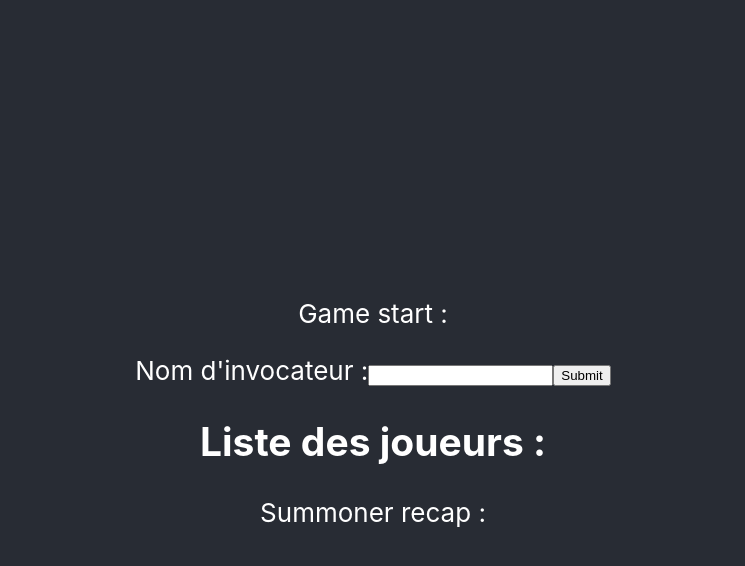
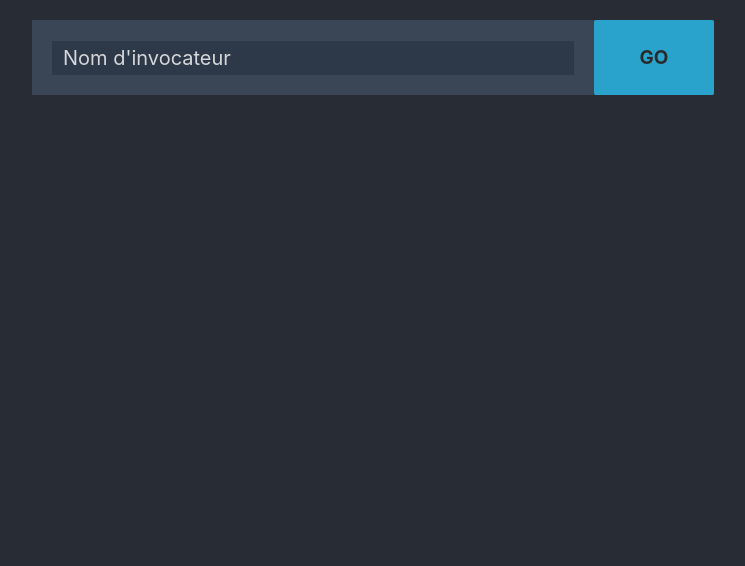
Before and after one commit to AntoineSinety/SumTrackLoL, a React (Create React App) app: page / in a window 1280 px wide. Shown: the top 566 px of the page, without its empty margins (267-1012 px from the left). Built offline with nearby package versions, Linux system fonts and the light colour scheme.

Commit message:
Redux timegame, redux recap spell

```diff
--- a/package.json
+++ b/package.json
@@ -3,14 +3,20 @@
   "version": "0.1.0",
   "private": true,
   "dependencies": {
+    "@emotion/react": "^11.8.2",
+    "@emotion/styled": "^11.8.1",
+    "@mui/material": "^5.5.2",
+    "@reduxjs/toolkit": "^1.8.0",
     "@testing-library/jest-dom": "^5.16.2",
     "@testing-library/react": "^12.1.4",
     "@testing-library/user-event": "^13.5.0",
     "react": "^17.0.2",
     "react-dom": "^17.0.2",
     "react-drag-reorder": "^1.2.0",
+    "react-redux": "^7.2.6",
     "react-scripts": "5.0.0",
     "react-switch": "^6.0.0",
+    "react-time-picker": "^4.5.0",
     "web-vitals": "^2.1.4"
   },
   "scripts": {
--- a/src/App.js
+++ b/src/App.js
@@ -1,19 +1,19 @@
-import logo from './logo.svg';
-import './App.css';
-import './assets/css/style.css'
-
+import logo from "./logo.svg";
+import "./App.css";
+import "./assets/css/style.css";
 
 import { Draggable } from "react-drag-reorder";
 
+import React, { useEffect, useState } from "react";
+import { getInfoSummoner, getCurrentGame } from "./api/riot";
 
+import Player from "./components/Player";
+import TimerGame from "./components/TimerGame";
 
-import React, { useEffect, useState } from "react";
-import { getInfoSummoner, getCurrentGame } from './api/riot';
-
-import Player from './components/Player';
+import { useSelector, useDispatch } from 'react-redux'
 
 function App() {
-
+    const recapSpell = useSelector((state) => state.recapSpell)
     const [name, setName] = useState("");
 
     const [game, setGame] = useState(null);
@@ -21,78 +21,99 @@ function App() {
 
     const [bottes, setBottes] = useState();
 
-  const [timerGame , setTimerGame] = useState(null);
+    const [timerGame, setTimerGame] = useState(null);
 
-  useEffect( () =>{
-
-    if (game){
-      setInterval(() => {
-        calcTimeGame()
-      }, 1000);
-    }
+    useEffect(() => {
+        // if (game){
+        //   setInterval(() => {
+        //     calcTimeGame()
+        //   }, 1000);
+        // }
 
     }, [game]);
 
     const handleSubmit = async (evt) => {
         evt.preventDefault();
 
-      const infoSumm = await getInfoSummoner(name)
+        const infoSumm = await getInfoSummoner(name);
 
-      console.log('inf', infoSumm);
-      const currentGame = await getCurrentGame(infoSumm.id)
+        console.log("inf", infoSumm);
+        const currentGame = await getCurrentGame(infoSumm.id);
 
-      console.log('current game', currentGame)
+        console.log("current game", currentGame);
 
-      const CurrentPlayer = currentGame.participants.find( (e) => e.summonerName === name)
-      const saveArrayPlayers =  currentGame.participants.filter(player => player.teamId === 200)
+        const CurrentPlayer = currentGame.participants.find(
+            (e) => e.summonerName === name
+        );
+        const saveArrayPlayers = currentGame.participants.filter(
+            (player) => player.teamId === 200
+        );
 
         setParticipants(saveArrayPlayers);
-      setGame(currentGame)
-  }
+        setGame(currentGame);
+    };
 
-  const calcTimeGame = () =>{
-      const timerStartGame = game.gameStartTime;
+    // const calcTimeGame = () =>{
+    //     const timerStartGame = game.gameStartTime;
 
-      let now = new Date().getTime();
-      let distance =  now -timerStartGame;
+    //     let now = new Date().getTime();
+    //     let distance =  now -timerStartGame;
 
-      // Time calculations for days, hours, minutes and seconds
-      let minutes = Math.floor((distance % (1000 * 60 * 60)) / (1000 * 60));
-      let seconds = Math.floor((distance % (1000 * 60)) / 1000);
-      minutes = minutes < 10 ? "0"+ minutes : minutes;
-      seconds = seconds < 10 ? "0"+ seconds : seconds;
-      setTimerGame(minutes + ":" + seconds);
-  }
+    //     // Time calculations for days, hours, minutes and seconds
+    //     let minutes = Math.floor((distance % (1000 * 60 * 60)) / (1000 * 60));
+    //     let seconds = Math.floor((distance % (1000 * 60)) / 1000);
+    //     minutes = minutes < 10 ? "0"+ minutes : minutes;
+    //     seconds = seconds < 10 ? "0"+ seconds : seconds;
+    //     setTimerGame(minutes + ":" + seconds);
+    // }
 
-  const activeBotte = (bottes) =>{
-    setBottes(bottes)
-  }
+    const activeBotte = (bottes) => {
+        setBottes(bottes);
+    };
 
+    const handler = value => console.log('val', value);
     return (
         <div className="App">
             <header className="App-header">
-        <p>Game start : { timerGame} </p>
-        <form onSubmit={handleSubmit}>
-          <label>
-            Nom d'invocateur :
-            <input type="text" name="name"  value={name} onChange={e => setName(e.target.value)}/>
+                {/* <p>Game start : { timerGame} </p> */}
+                <form onSubmit={handleSubmit} className="type-summoner">
+                    <label className="field-summoner-name">
+                        <input
+                            type="text"
+                            name="name"
+                            value={name}
+                            onChange={(e) => setName(e.target.value)}
+                            placeholder="Nom d'invocateur"
+                        />
                     </label>
-          <input type="submit" value="Submit" />
+                    <input type="submit" value="GO" />
                 </form>
+                {participants && (
                     <div>
-          <h2>Liste des joueurs :</h2>
+                        <h2 className="list-n-time">Liste des joueurs : <TimerGame onChange={handler} /></h2>
                         <div className="container-summoner">
-            { participants &&
-                participants.map((player, index) =>
-                  <Player player={player} key={index} timerGame={timerGame} />
-                )
-            }
+                            {participants.map((player, index) => (
+                                <Player
+                                    player={player}
+                                    key={index}
+                                    timerGame={timerGame}
+                                />
+                            ))}
                         </div>
 
-          <div>
-            Summoner recap :
+
+                        <div onClick={() =>{console.log('recccccccccccccc', Object.keys(recapSpell).length === 0 ? "oui" : "non"); }}>Summoner recap :
+                            <p style={{maxWidth: '800px'}}>{ Object.getOwnPropertyNames(recapSpell).length === 0 &&
+                                    recapSpell.map((recap, index)=>{
+                                        console.log('reeeeqqqqqqqq', recap);
+                                        return  + recap.spell + ' ' + recap.cd +' '
+                                    })
+
+                                 }
+                             </p>
                         </div>
                     </div>
+                )}
             </header>
         </div>
     );
--- a/src/assets/css/style.less
+++ b/src/assets/css/style.less
@@ -6,15 +6,19 @@
     flex-wrap: wrap;
     // width: 90%;
     margin: auto;
-    gap: 30px;
+    gap: 50px;
     .grabbable{
         border: 2px solid #2e76b3;
         box-shadow: 0 0 3px 1px #2e76b3;
     }
     .wrapper-summoner{
-        margin: 20px;
+        // margin: 20px;
         font-size: 18px;
 
+        // width: calc(100% / 5 - 60px);
+        img{
+            max-width: 100%;
+        }
         &.red{
             color: #ff4040;
         }
@@ -73,3 +77,54 @@
         }
     }
 }
+
+.App-header{
+    justify-content: flex-start;
+}
+.list-n-time{
+
+    .timer-game{
+        .time{
+            margin: 0;
+        }
+    }
+}
+
+.type-summoner{
+    display: flex;
+    margin-top: 20px;
+    background-color: #3A4556;
+    .field-summoner-name{
+        padding: 20px;
+        input{
+            background-color: #2d3848;
+            border: 1px solid #2d3848;
+            color: rgba(255, 255, 255, 0.8);
+            width: 500px;
+            padding: 4px 10px;
+            font-size: 20px;
+            font-family: inherit;
+            &::placeholder{
+                color: rgba(255, 255, 255, 0.8);
+            }
+        }
+    }
+    input[type="submit"]{
+        background-color: #2aa3cc;
+        appearance: none;
+        width: 120px;
+        font-size: 19px;
+        color: #2A2A2A;
+        cursor: pointer;
+        padding: 6px;
+        margin-top: 2px;
+        margin-bottom: 2px;
+        border: none;
+        border-radius: 2px;
+        margin: 0;
+        padding: 5px;
+        font-family: inherit;
+        text-transform: uppercase;
+        font-weight: bold;
+    }
+}
--- /dev/null
+++ b/src/components/TimerGame.js
@@ -0,0 +1,43 @@
+import "../assets/css/style.css";
+
+import React, { useCallback, useState, useEffect } from "react";
+
+import Button from '@mui/material/Button';
+
+import { useSelector, useDispatch } from 'react-redux'
+import { incrementSeconds, incrementMinutes, resetSeconds } from '../redux/R-timeGame'
+
+function TimerGame(props) {
+    const time = useSelector((state) => state.timeGame.value)
+    const dispatch = useDispatch()
+
+
+    useEffect(()=>{
+    let myInterval = setInterval(() => {
+        if (time.seconds >= 0) {
+            // setSeconds(seconds + 1);
+            dispatch(incrementSeconds())
+        }
+        if (time.seconds >= 59) {
+            // setMinutes(minutes + 1);
+            // setSeconds(0);
+            dispatch(incrementMinutes())
+            dispatch(resetSeconds())
+        }
+    }, 1000)
+        return ()=> {
+            clearInterval(myInterval);
+          };
+    });
+
+    return (
+        <div className="timer-game">
+        { time.minutes === 0 && time.seconds === -1
+            ? <Button variant="contained" className="start-button" onClick={() => dispatch(resetSeconds())}>Start</Button>
+            : <h3 className="time">{time.minutes < 10 ?  `0${time.minutes}` : time.minutes}:{time.seconds < 10 ?  `0${time.seconds}` : time.seconds}</h3>
+        }
+        </div>
+    )
+}
+
+export default TimerGame;
--- a/src/index.js
+++ b/src/index.js
@@ -4,10 +4,15 @@ import './index.css';
 import App from './App';
 import reportWebVitals from './reportWebVitals';
 
+import { Provider } from 'react-redux'
+import store from './redux/store'
+
 ReactDOM.render(
-  <React.StrictMode>
-    <App />
-  </React.StrictMode>,
+  <Provider store={store}>
+    <React.StrictMode>
+      <App />
+    </React.StrictMode>
+  </Provider>,
   document.getElementById('root')
 );
 
--- /dev/null
+++ b/src/redux/R-recapSpell.js
@@ -0,0 +1,21 @@
+import { createSlice } from '@reduxjs/toolkit'
+
+export const recapSpell = createSlice({
+  name: 'recapSpell',
+  initialState: {
+  },
+  reducers: {
+    changeRecap: (state, actions) =>{
+        if (state[actions.payload.name]){
+            state[actions.payload.name][actions.payload.spell]= actions.payload.cd
+        }else{
+            state[actions.payload.name] = {[actions.payload.spell]: actions.payload.cd}
+        }
+    }
+  },
+})
+
+// Action creators are generated for each case reducer function
+export const { changeRecap } = recapSpell.actions
+
+export default recapSpell.reducer
--- /dev/null
+++ b/src/redux/R-timeGame.js
@@ -0,0 +1,30 @@
+import { createSlice } from '@reduxjs/toolkit'
+
+export const counterSlice = createSlice({
+  name: 'counter',
+  initialState: {
+    value: {
+        minutes: 0,
+        seconds: -1
+    },
+  },
+  reducers: {
+    // incrementByAmount: (state, action) => {
+    //   state.value += action.payload
+    // },
+    incrementMinutes: (state) =>{
+        state.value.minutes +=1
+    },
+    incrementSeconds: (state) =>{
+        state.value.seconds +=1
+    },
+    resetSeconds: (state) =>{
+        state.value.seconds =0
+    }
+  },
+})
+
+// Action creators are generated for each case reducer function
+export const { incrementSeconds, incrementMinutes, resetSeconds } = counterSlice.actions
+
+export default counterSlice.reducer
--- /dev/null
+++ b/src/redux/store.js
@@ -0,0 +1,10 @@
+import { configureStore } from '@reduxjs/toolkit'
+import counterReducer from './R-timeGame'
+import recapSpellReducer from './R-recapSpell'
+
+export default configureStore({
+  reducer: {
+    timeGame: counterReducer,
+    recapSpell: recapSpellReducer
+  },
+})
```
Also changed, not shown: src/assets/css/style.css (+1 -1 lines), src/components/Spell.js (+11 -4 lines), 2 other files (tests, documents, lock files or other folders). Lines whose indentation alone changed are shown as unchanged.
